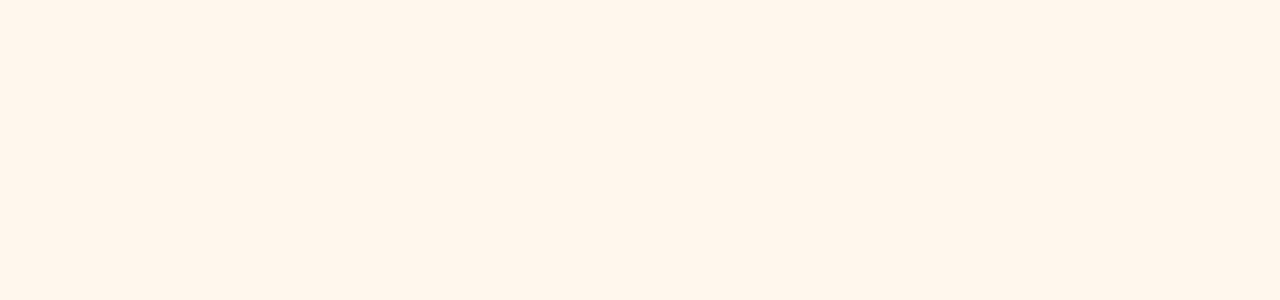
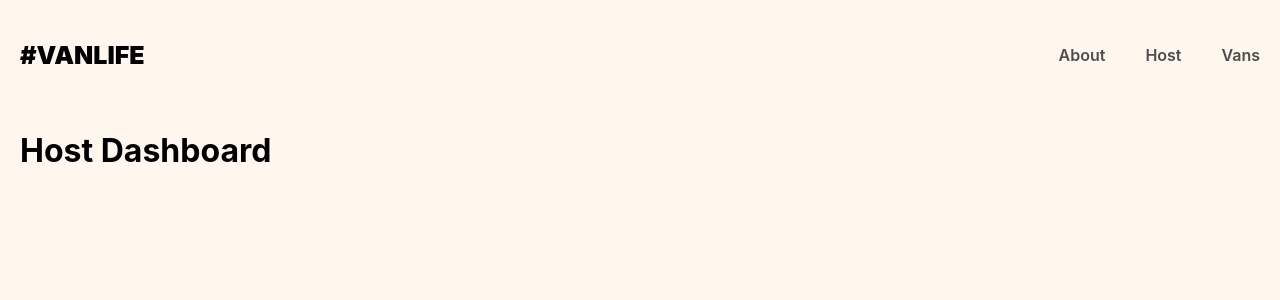
Before and after one commit to ChandraShekharAgrawal/react-router-practice, a React (Create React App) app: page /host in a window 1280 px wide. Before the commit this address had no page. Shown: the top 300 px of the page. Built offline with nearby package versions, Linux system fonts and the light colour scheme.

Commit message:
starting up with host pages

```diff
--- a/src/App.js
+++ b/src/App.js
@@ -1,10 +1,13 @@
 import Home from "./pages/Home";
 import About from "./pages/About";
-import { BrowserRouter, Routes, Route, Link } from "react-router-dom";
+import { BrowserRouter, Routes, Route } from "react-router-dom";
 import "./index.css";
-import Vans from "./pages/Vans";
-import VanDetail from "./pages/VanDetail";
+import Vans from "./pages/Vans/Vans";
+import VanDetail from "./pages/Vans/VanDetail";
 import Layout from "./components/Layout";
+import Dashboard from "./pages/Host/Dashboard";
+import Income from "./pages/Host/Income";
+import Reviews from "./pages/Host/Reviews";
 
 function App() {
   return (
@@ -15,6 +18,9 @@
           <Route path="/about" element={<About />} />
           <Route path="/vans" element={<Vans />} />
           <Route path="/vans/:id" element={<VanDetail />} />
+          <Route path="/host" element={<Dashboard />} />
+          <Route path="/host/income" element={<Income />} />
+          <Route path="/host/reviews" element={<Reviews />} />
         </Route>
       </Routes>
     </BrowserRouter>
--- a/src/components/Header.jsx
+++ b/src/components/Header.jsx
@@ -8,6 +8,7 @@
       </Link>
       <nav>
         <Link to="/about">About</Link>
+        <Link to="/host">Host</Link>
         <Link to="/vans">Vans</Link>
       </nav>
     </header>
--- /dev/null
+++ b/src/pages/Host/Dashboard.jsx
@@ -0,0 +1,5 @@
+const Dashboard = () => {
+  return <h1>Host Dashboard</h1>;
+};
+
+export default Dashboard;
--- /dev/null
+++ b/src/pages/Host/Income.jsx
@@ -0,0 +1,5 @@
+const Income = () => {
+  return <h1>Host Income</h1>;
+};
+
+export default Income;
--- /dev/null
+++ b/src/pages/Host/Reviews.jsx
@@ -0,0 +1,5 @@
+const Reviews = () => {
+  return <h1>Host Reviews</h1>;
+};
+
+export default Reviews;
```
Also changed, not shown: src/pages/Vans/VanDetail.jsx (renamed from src/pages/VanDetail.jsx), src/pages/Vans/Vans.css (renamed from src/pages/Vans.css), src/pages/Vans/Vans.jsx (renamed from src/pages/Vans.jsx).
